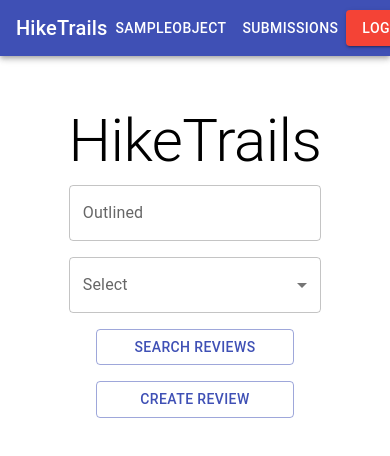
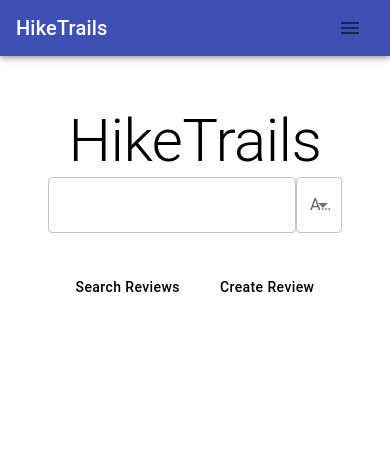
Before and after one commit to kapooa13/hiketrails, a React (Create React App) app: page / in a window 390 px wide. Shown: the top 456 px of the page. Built offline with nearby package versions, Linux system fonts and the light colour scheme.

Commit message:
Update project with responsive mobile drawer

```diff
--- a/src/App.css
+++ b/src/App.css
@@ -4,6 +4,7 @@
 
 .home__button {
   padding-right: 10px;
+  padding-left: 10px;
 }
 
 a:link, a:visited {
--- a/src/App.js
+++ b/src/App.js
@@ -1,8 +1,9 @@
-import logo from './logo.svg';
 import './App.css';
 
 import Search from './Search';
 import UserLogin from './UserLogin';
+import DrawerComponent from './NavbarDrawer';
+import useMediaQuery from '@mui/material/useMediaQuery'
 
 import {
   BrowserRouter as Router,
@@ -11,16 +12,16 @@ import {
   Link
 } from "react-router-dom";
 
+import Stack from '@mui/material/Stack';
+
 import * as React from 'react';
 import AppBar from '@mui/material/AppBar';
 import Box from '@mui/material/Box';
 import Toolbar from '@mui/material/Toolbar';
 import Typography from '@mui/material/Typography';
 import Button from '@mui/material/Button';
-import IconButton from '@mui/material/IconButton';
-import MenuIcon from '@mui/icons-material/Menu';
 
-import { createTheme, ThemeProvider, styled } from '@mui/material/styles';
+import { createTheme, ThemeProvider } from '@mui/material/styles';
 
 
 const theme = createTheme({
@@ -40,31 +41,41 @@ const theme = createTheme({
   },
 });
 
+
 function ButtonAppBar() {
+
+  const isMobileMatch = useMediaQuery("(max-width:600px)");
+
   return (
     <Box sx={{ flexGrow: 1 }}>
       <AppBar position="static">
         <Toolbar>
-              <Typography align="left" variant="h6" component={Link} to={'/'} style={{ textDecoration: 'none', boxShadow: 'none'}}>
-{/*                <Link to="/" style={{ textDecoration: 'none', boxShadow: 'none'}}>*/}
+          <Typography align="left" variant="h6" component={Link} to={'/'} style={{ textDecoration: 'none', boxShadow: 'none' }}>
             HikeTrails
-              {/*  </Link>*/}
           </Typography>
-          <div style={{ flexGrow: 1}}>
+          <div style={{ flexGrow: 1 }}>
           </div>
-          <div>
-              <Button color="inherit" component={Link} to="/login">
-                SampleObject
+          {
+            isMobileMatch ? (
+
+              <DrawerComponent />
+            ) : (
+              <Stack spacing={2} direction="row">
+
+                <Button color="secondary" component={Link} to="/addreview">
+                  Add Review
                 </Button>
-          </div>
-          <div>
-              <Button color="inherit" component={Link} to="/login">
-                Submissions
+                <Button color="secondary" component={Link} to="/results">
+                  Search Results
                 </Button>
-          </div>
+                <Button color="secondary" component={Link} to="/sampleobject">
+                  Sample Object
+                </Button>
                 <Button variant="contained" color="secondary" component={Link} to="/login">
                   Login
                 </Button>
+              </Stack>
+            )}
         </Toolbar>
       </AppBar>
     </Box>
@@ -74,10 +85,6 @@ function ButtonAppBar() {
 function Results() {
   return Home();
 }
-
-// function UserLogin() {
-//     return Home();
-// }
 
 function SampleObject() {
   return Home();
@@ -90,43 +97,38 @@ function SubmissionPage() {
 function Home() {
   return (
     <div className="home__body">
-{/*                <img
-                src="https://www.google.com/images/branding/googlelogo/2x/googlelogo_color_272x92dp.png"
-                alt="logo"
-                width="200"
-                />
-*/}
       <Typography variant="h2">
         HikeTrails
       </Typography>
       <div className="home__inputContainer">
-                    <Search/>
+        <Search />
       </div>
     </div>
   );
 }
 
 function App() {
+
   return (
     <ThemeProvider theme={theme}>
       <Router>
         <div className="App">
-            <ButtonAppBar/>
+          <ButtonAppBar />
           <Switch>
             <Route path="/results">
-                <Results/>
+              <Results />
             </Route>
             <Route path='/sampleobject'>
-                <SampleObject/>
+              <SampleObject />
             </Route>
-            <Route path='/submission'>
-                <SubmissionPage/>
+            <Route path='/addreview'>
+              <SubmissionPage />
             </Route>
             <Route path='/login'>
-                <UserLogin/>
+              <UserLogin />
             </Route>
             <Route path='/'>
-                <Home/>
+              <Home />
             </Route>
           </Switch>
         </div>
--- /dev/null
+++ b/src/NavbarDrawer.js
@@ -0,0 +1,79 @@
+import React, { useState } from 'react';
+import {
+  List,
+  ListItem,
+  ListItemIcon,
+  IconButton,
+  ListItemText,
+  makeStyles,
+  Drawer,
+} from '@material-ui/core';
+import MenuIcon from '@material-ui/icons/Menu';
+
+const DrawerComponent = () => {
+  const useStyles = makeStyles(theme => ({
+    drawerContainer: {},
+    iconButtonContainer: {
+      marginLeft: 'auto',
+      color: 'white',
+    },
+
+    menuIconToggle: {
+      fontSize: '3rem',
+    },
+  }));
+
+  const [openDrawer, setOpenDrawer] = useState(false);
+
+  const classes = useStyles();
+  return (
+    <>
+      <Drawer
+        anchor='right'
+        // classes={{ paper: classes.drawerContainer }}
+        onClose={() => setOpenDrawer(false)}
+        open={openDrawer}
+        onOpen={() => setOpenDrawer(true)}>
+        <List>
+          <ListItem divider button onClick={() => setOpenDrawer(false)}>
+            <ListItemIcon>
+              <ListItemText> Courses</ListItemText>
+            </ListItemIcon>
+          </ListItem>
+
+          <ListItem divider button onClick={() => setOpenDrawer(false)}>
+            <ListItemIcon>
+              <ListItemText> Fees</ListItemText>
+            </ListItemIcon>
+          </ListItem>
+
+          <ListItem divider button onClick={() => setOpenDrawer(false)}>
+            <ListItemIcon>
+              <ListItemText> Parents Account</ListItemText>
+            </ListItemIcon>
+          </ListItem>
+
+          <ListItem divider button onClick={() => setOpenDrawer(false)}>
+            <ListItemIcon>
+              <ListItemText> Holidays</ListItemText>
+            </ListItemIcon>
+          </ListItem>
+
+          <ListItem divider button onClick={() => setOpenDrawer(false)}>
+            <ListItemIcon>
+              <ListItemText> Teachers Account</ListItemText>
+            </ListItemIcon>
+          </ListItem>
+        </List>
+      </Drawer>
+      {/* Since this is inside our toolbar we can push it to the end of the toolbar */}
+      <IconButton
+        onClick={() => setOpenDrawer(!openDrawer)}
+        disableRipple>
+        <MenuIcon />
+      </IconButton>
+    </>
+  );
+};
+
+export default DrawerComponent;
--- a/src/Search.css
+++ b/src/Search.css
@@ -36,10 +36,7 @@
 .search__buttons button {
   margin: 5px;
   padding: 7px 15px;
-  background-color: #f8f8f8;
-  border: 1px solid white;
   text-transform: inherit;
-  color: #5f6368;
 }
 
 .search__buttons button:hover {
--- a/src/Search.js
+++ b/src/Search.js
@@ -1,12 +1,10 @@
 import React from "react";
 import "./Search.css";
-import SearchIcon from "@mui/icons-material/Search";
 import Button from "@mui/material/Button"
 import TextField from "@mui/material/TextField"
 
+import MenuItem from '@mui/material/MenuItem';
 import InputLabel from '@mui/material/InputLabel';
-import MenuItem from '@mui/material/MenuItem';
-import ListSubheader from '@mui/material/ListSubheader';
 import FormControl from '@mui/material/FormControl';
 import Select from '@mui/material/Select';
 
@@ -21,72 +19,73 @@ const currencies = [
   },
   {
     value: 'EUR',
-    label: '€',
+    label: '3',
   },
   {
     value: 'BTC',
-    label: '฿',
+    label: '4',
   },
   {
     value: 'JPY',
-    label: '¥',
+    label: '5',
   },
 ];
 
 function Search() {
   return (
-    <Box
-      component="form"
-      sx={{
-        '& > :not(style)': { m: 1, width: '25ch' },
-      }}
-      noValidate
-      autoComplete="off"
-    >
-      <TextField id="outlined-basic" label="Outlined" variant="outlined" />
-              <TextField
-          id="outlined-select-currency"
-          select
-          label="Select"
-          // value={currency}
-          // onChange={handleChange}
-        >
-          {currencies.map((option) => (
-            <MenuItem key={option.value} value={option.value}>
-              <Rating name="read-only" value={option.label} readOnly />
-            </MenuItem>
-          ))}
-        </TextField>
-        <br/>
-         <Button variant="outlined" type="submit">Search Reviews</Button>
-         <Button variant="outlined">Create Review</Button>
-    </Box>
-//     <form className="search">
-// {/*      // <div className="search__input">
-//       //   <SearchIcon className="search__inputIcon" />
-//       //   <input />
-//       // </div>
-// */}
-//       <TextField/>
-//       <FormControl halfWidth>
-//         <InputLabel id="demo-simple-select-label">Age</InputLabel>
-//         <Select
-//           labelId="demo-simple-select-label"
-//           id="demo-simple-select"
-//           // value={age}
-//           label="Age"
-//           // onChange={handleChange}
-//         >
-//           <MenuItem value={10}>Ten</MenuItem>
-//           <MenuItem value={20}>Twenty</MenuItem>
-//           <MenuItem value={30}>Thirty</MenuItem>
-//         </Select>
-//       </FormControl>
-//       <div className="search__buttons">
-//         <Button variant="outlined" type="submit">Search Reviews</Button>
-//         <Button variant="outlined">Create Review</Button>
-//       </div>
-//     </form>
+    // <Box
+    //   component="form"
+    //   sx={{
+    //     '& > :not(style)': { m: 1, width: '25ch' },
+    //   }}
+    //   noValidate
+    //   autoComplete="off"
+    // >
+    //   <TextField id="outlined-basic" label="Outlined" variant="outlined" />
+    //   <TextField
+    //     id="outlined-select-currency"
+    //     select
+    //     label="Select"
+    //   // value={currency}
+    //   // onChange={handleChange}
+    //   >
+    //     {currencies.map((option) => (
+    //       <MenuItem key={option.value} value={option.value}>
+    //         <Rating name="read-only" value={option.label} readOnly />
+    //       </MenuItem>
+    //     ))}
+    //   </TextField>
+    //   <br />
+    //   <Button variant="outlined" type="submit">Search Reviews</Button>
+    //   <Button variant="outlined">Create Review</Button>
+    // </Box>
+        <form className="search">
+    {/*      // <div className="search__input">
+          //   <SearchIcon className="search__inputIcon" />
+          //   <input />
+          // </div>
+    */}
+          <TextField/>
+          <FormControl halfWidth>
+            <InputLabel id="demo-simple-select-label">Age</InputLabel>
+            <Select
+              autoWidth='true'
+              labelId="demo-simple-select-label"
+              id="demo-simple-select"
+              // value={age}
+              label="Age"
+              // onChange={handleChange}
+            >
+              <MenuItem value={10}>Ten</MenuItem>
+              <MenuItem value={20}>Twenty</MenuItem>
+              <MenuItem value={30}>Thirty</MenuItem>
+            </Select>
+          </FormControl>
+          <div className="search__buttons">
+            <Button variant="outlined" type="submit">Search Reviews</Button>
+            <Button variant="outlined">Create Review</Button>
+          </div>
+        </form>
   );
 }
 
```
Lines whose indentation alone changed are shown as unchanged.
